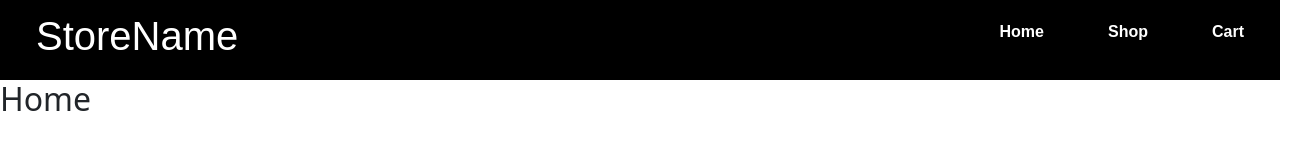
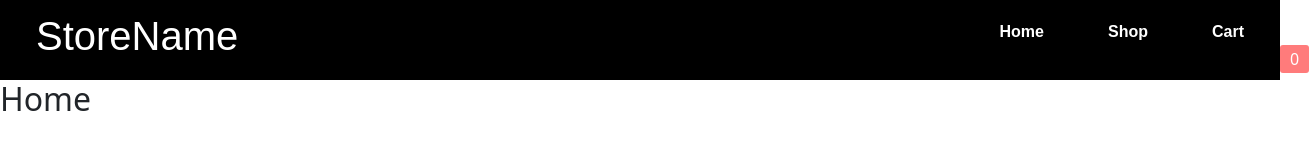
Before and after one commit to matheuspl92/shopping-cart, a React (Create React App) app: page / in a window 1280 px wide. Shown: the top 160 px of the page, 1309 px wide, since content can reach past the window. Built offline with nearby package versions, Linux system fonts and the light colour scheme.

Commit message:
Add cart order quantity display

```diff
--- a/src/App.js
+++ b/src/App.js
@@ -23,7 +23,7 @@ function App() {
   return (
     <BrowserRouter>
       <div className="App">
-        <Nav />
+        <Nav cart={cart} />
         <Routes>
           <Route path='/' element={<Home cart={cart} />} />
           <Route path='/shop' element={<Shop cart={cart} addToCart={addToCart}/>} />
--- a/src/components/Nav/Nav.js
+++ b/src/components/Nav/Nav.js
@@ -1,8 +1,11 @@
-import React from 'react';
+import React, { useRef } from 'react';
+import { Overlay } from 'react-bootstrap';
 import { Link } from 'react-router-dom';
 import './Nav.css';
 
-export default function Nav() {
+export default function Nav({ cart }) {
+    const target = useRef(null);
+
     return (
         <nav>
             <h1>StoreName</h1>
@@ -14,7 +17,31 @@ export default function Nav() {
                     <li>Shop</li>
                 </Link>
                 <Link to='/cart'>
-                    <li>Cart</li>
+                    <li ref={target} >Cart</li>
+                    <Overlay target={target.current} show={true} placement="right">
+                        {({
+                            placement: _placement,
+                            arrowProps: _arrowProps,
+                            show: _show,
+                            popper: _popper,
+                            hasDoneInitialMeasure: _hasDoneInitialMeasure,
+                            ...props
+                        }) => (
+                            <div
+                                {...props}
+                                style={{
+                                    position: 'absolute',
+                                    backgroundColor: 'rgba(255, 100, 100, 0.85)',
+                                    padding: '2px 10px',
+                                    color: 'white',
+                                    borderRadius: 3,
+                                    ...props.style,
+                                }}
+                            >
+                                {cart.length}
+                            </div>
+                        )}
+                    </Overlay>
                 </Link>
             </ul>
         </nav>
```
